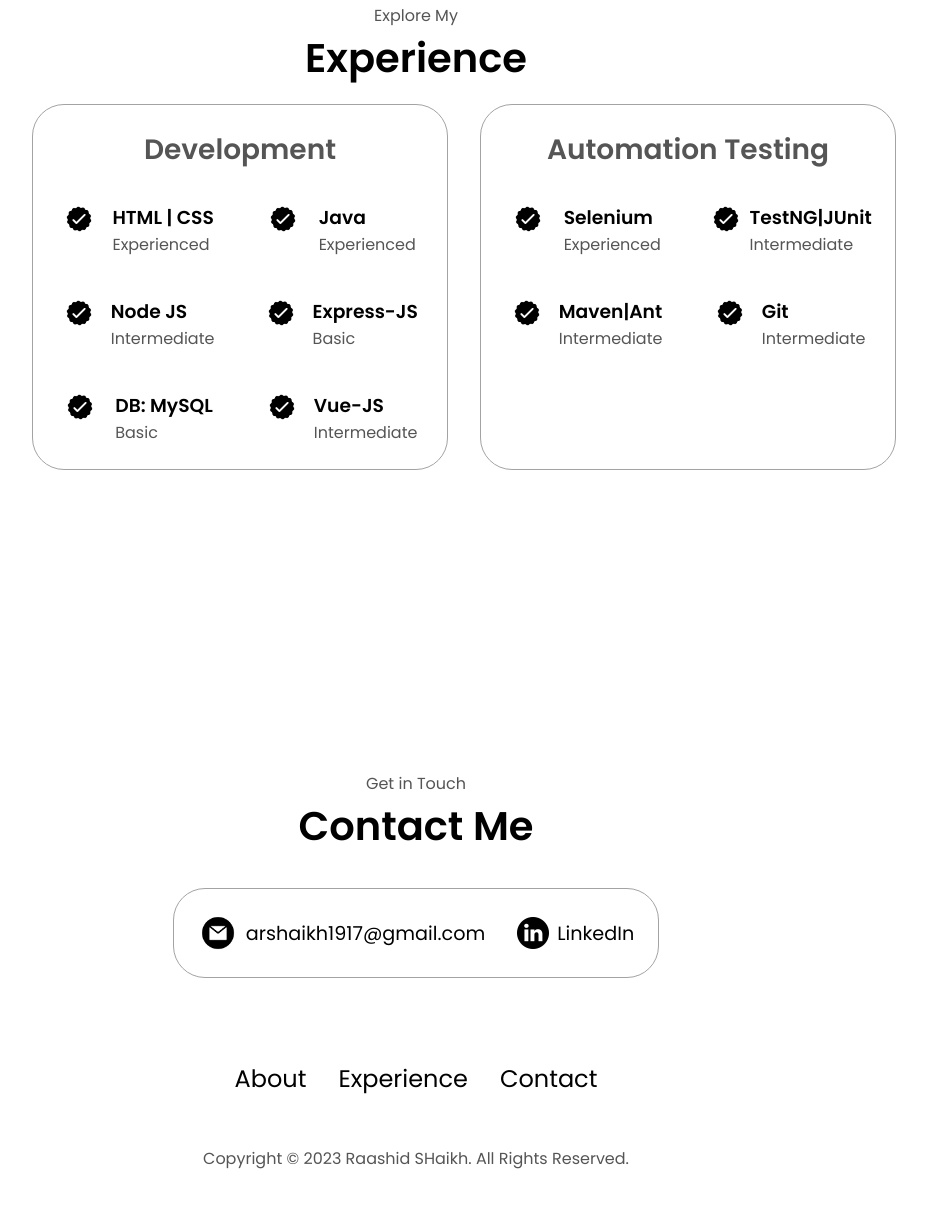
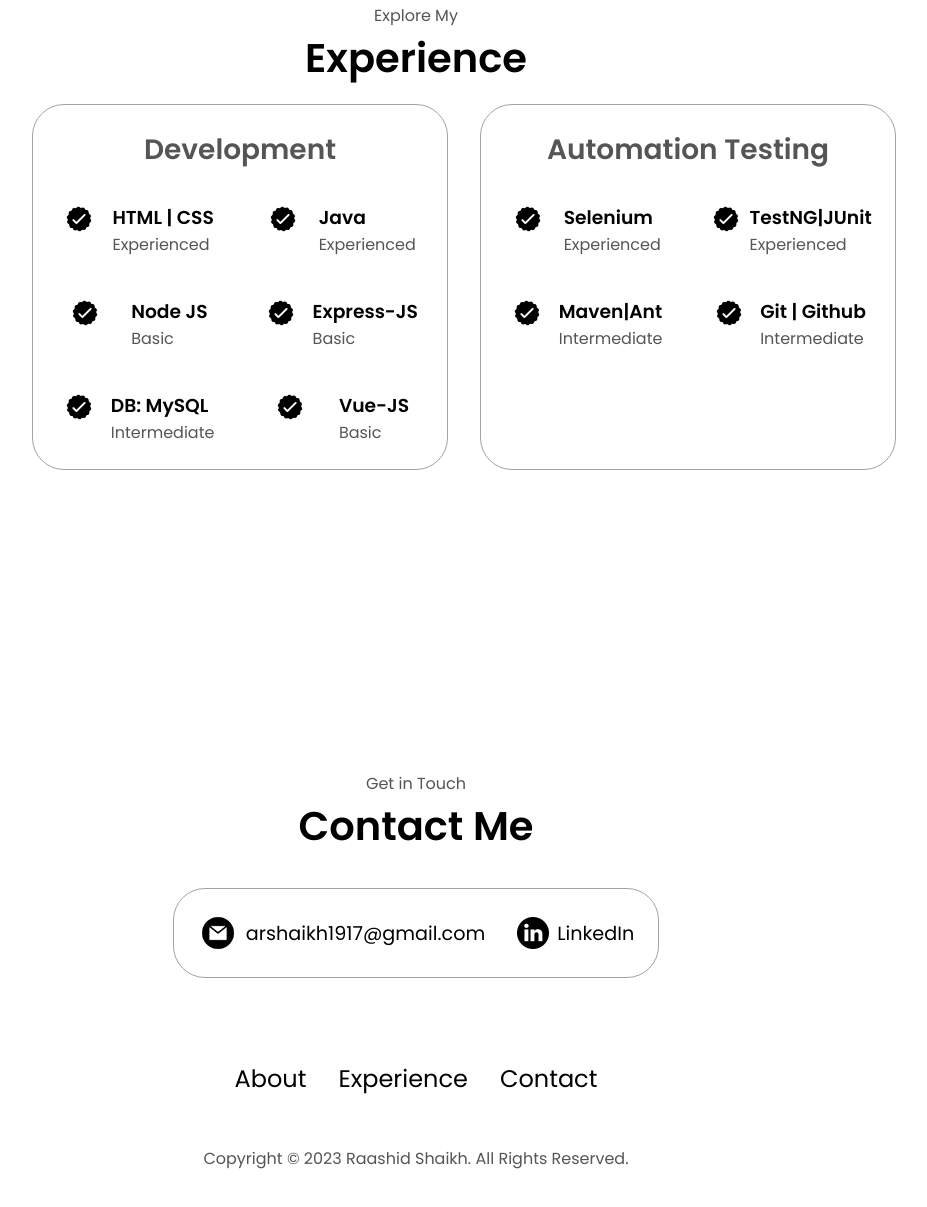
Before and after one commit to Abdu1Raashid/Abdu1Raashid.Github.io, a plain HTML site: page index.html in a window 1280 px wide. Shown: the part 1693-2900 px from the top of the page, without its empty margins (224-1151 px from the left). Drawn offline with Linux system fonts and the light colour scheme; a script that the page names is missing.

Commit message:
Update index.html

```diff
--- a/index.html
+++ b/index.html
@@ -160,7 +160,7 @@
                 />
                 <div>
                   <h3>Node JS</h3>
-                  <p>Intermediate</p>
+                  <p>Basic</p>
                 </div>
               </article>
               <article>
@@ -182,7 +182,7 @@
                 />
                 <div>
                   <h3>DB: MySQL</h3>
-                  <p>Basic</p>
+                  <p>Intermediate</p>
                 </div>
               </article>
               <article>
@@ -193,7 +193,7 @@
                 />
                 <div>
                   <h3>Vue-JS</h3>
-                  <p>Intermediate</p>
+                  <p>Basic</p>
                 </div>
               </article>
             </div>
@@ -220,7 +220,7 @@
                 />
                 <div>
                   <h3>TestNG|JUnit</h3>
-                  <p>Intermediate</p>
+                  <p>Experienced</p>
                 </div>
               </article>
               <article>
@@ -241,7 +241,7 @@
                   class="icon"
                 />
                 <div>
-                  <h3>Git</h3>
+                  <h3>Git | Github</h3>
                   <p>Intermediate</p>
                 </div>
               </article>
@@ -284,7 +284,7 @@
           </ul>
         </div>
       </nav>
-      <p>Copyright &#169; 2023 Raashid SHaikh. All Rights Reserved.</p>
+      <p>Copyright &#169; 2023 Raashid Shaikh. All Rights Reserved.</p>
     </footer>
     <script src="app.js"></script>
   </body>
```
